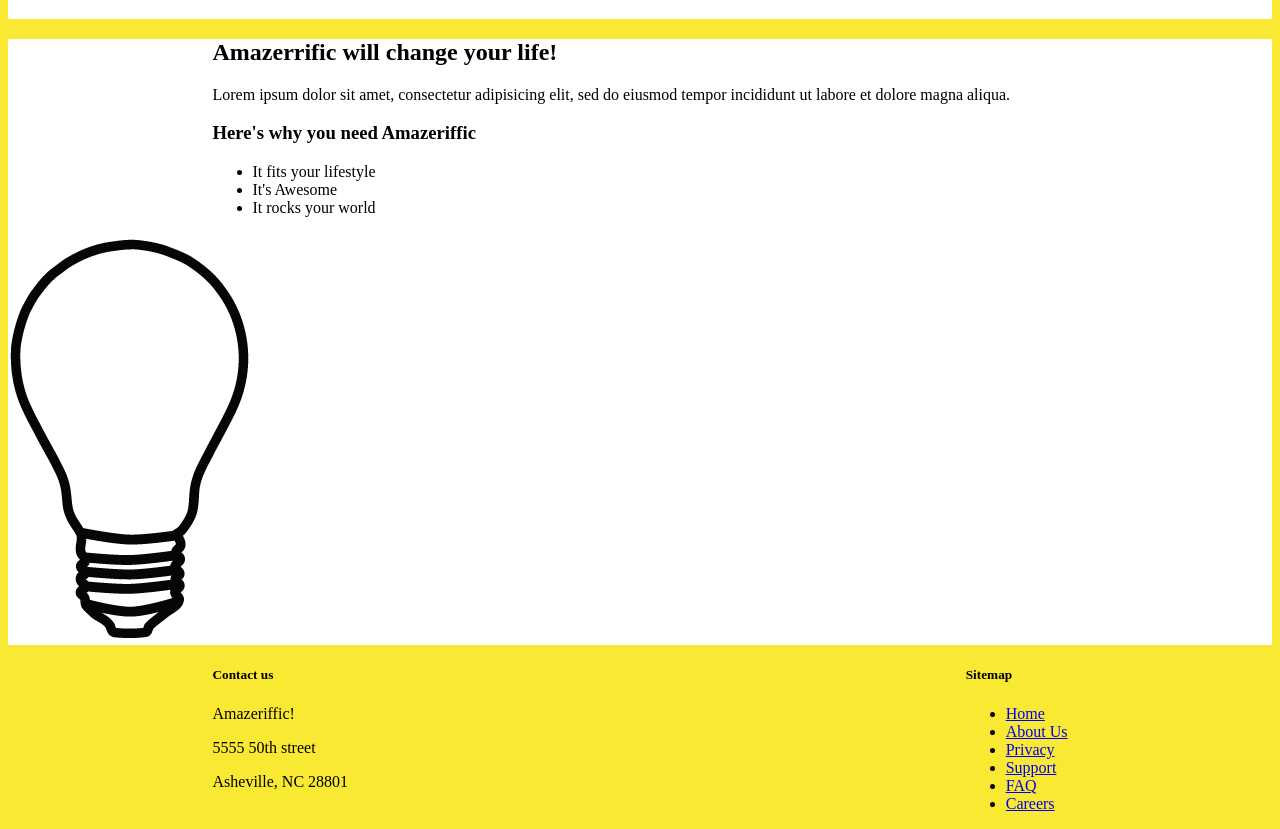
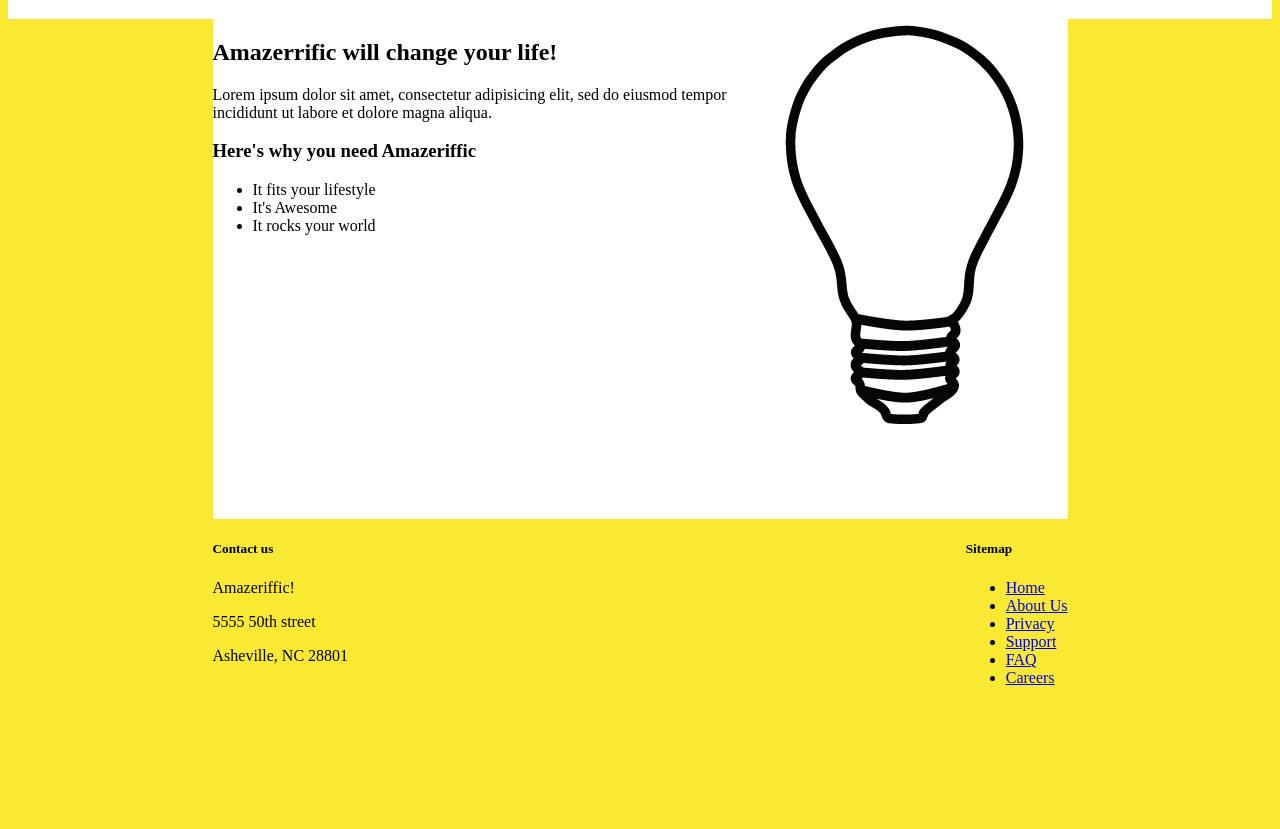
Before and after one commit to rroemers/BWA---Amazeriffic, a plain HTML site: page index.html in a window 1280 px wide. Shown: the part 69-898 px from the top of the page. After the commit the page ends 800 px from the top, so only its background shows below. Drawn offline with Linux system fonts and the light colour scheme.

Commit message:
main body grid styling

```diff
--- a/index.html
+++ b/index.html
@@ -19,6 +19,7 @@
 		</header>
 		<main>
 		<div class="container">
+			<div class="text">
 			<h2>Amazerrific will change your life!</h2>
 			<p>Lorem ipsum dolor sit amet, consectetur adipisicing elit, sed do eiusmod
 			tempor incididunt ut labore et dolore magna aliqua.</p>
@@ -30,9 +31,9 @@
 				<li>It rocks your world</li>
 			</ul>
 			</div>
-
+			<div class="bulb">
 			<img src="lightbulb.png" alt="an image of a lightbulb">
-
+			</div>
 		</main>
 
 		<footer>
--- a/style.css
+++ b/style.css
@@ -9,6 +9,7 @@ header, main, footer {
 header .container, main .container, footer .container {
 	max-width: 855px;
 	margin: auto;
+	/*vertical-align: top;*/
 }
 
 header {
@@ -30,9 +31,9 @@ main {
 	background: white;
 }
 
-footer .container {
-	vertical-align: top;
-}
+/*footer .container {*/
+	/*vertical-align: top;*/
+/*}*/
 
 footer .Contact {
 	float: left;
@@ -41,3 +42,17 @@ footer .Contact {
 footer .Sitemap {
 	float: right;
 }
+
+main .text {
+	float: left;
+	background: white;
+	width: 570px;
+	height: 500px;
+}
+
+main .bulb {
+	float: right;
+	background: white;
+	width: 285px;
+	height: 500px;
+}
```
